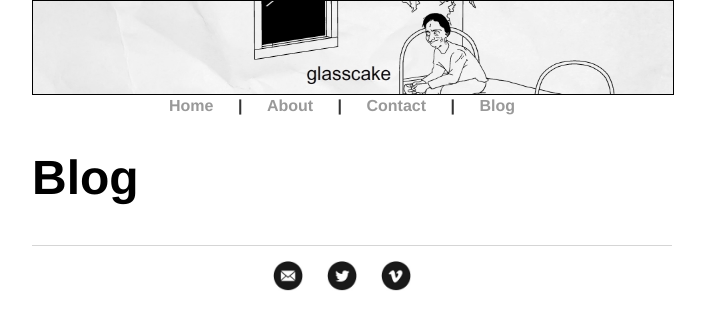
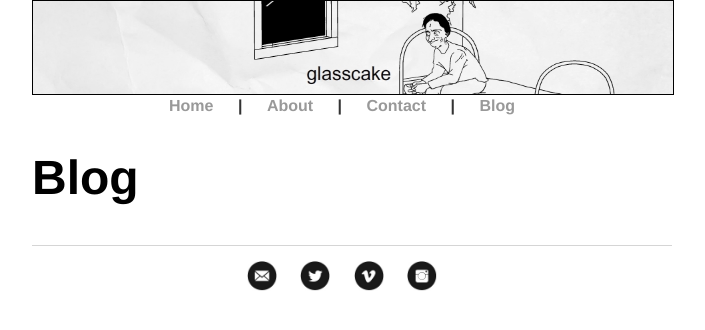
Before and after one commit to glasscaked/strip, a Jekyll site: the page built from blog/index.html, in a window 1280 px wide. Shown: the top 330 px of the page, without its empty margins (288-993 px from the left). Built offline with Jekyll 4.4.1, drawn with Linux system fonts in a browser that asks for light colours.

Commit message:
Update default.html

```diff
--- a/_layouts/default.html
+++ b/_layouts/default.html
@@ -30,6 +30,7 @@
    <li><a href="mailto:glasscaked@gmail.com" target="_blank"><img border="0" alt="Twitter" src="/images/mail.jpg" width="30" height="30"></a></li>
    <li><a href="http://www.twitter.com/glasscake" target="_blank"><img border="0" alt="Twitter" src="/images/twitter.jpg" width="30" height="30"></a></li>
    <li><a href="http://www.vimeo.com/glasscake" target="_blank"><img border="0" alt="Vimeo" src="/images/vimeo.jpg" width="30" height="30"></a></li>
+   <li><a href="http://www.instagram.com/theglasscake" target="_blank"><img border="0" alt="Instagram" src="/images/instagram.jpg" width="30" height="30"></a></li>
    </ul>
   </footer>
   </body>
```
